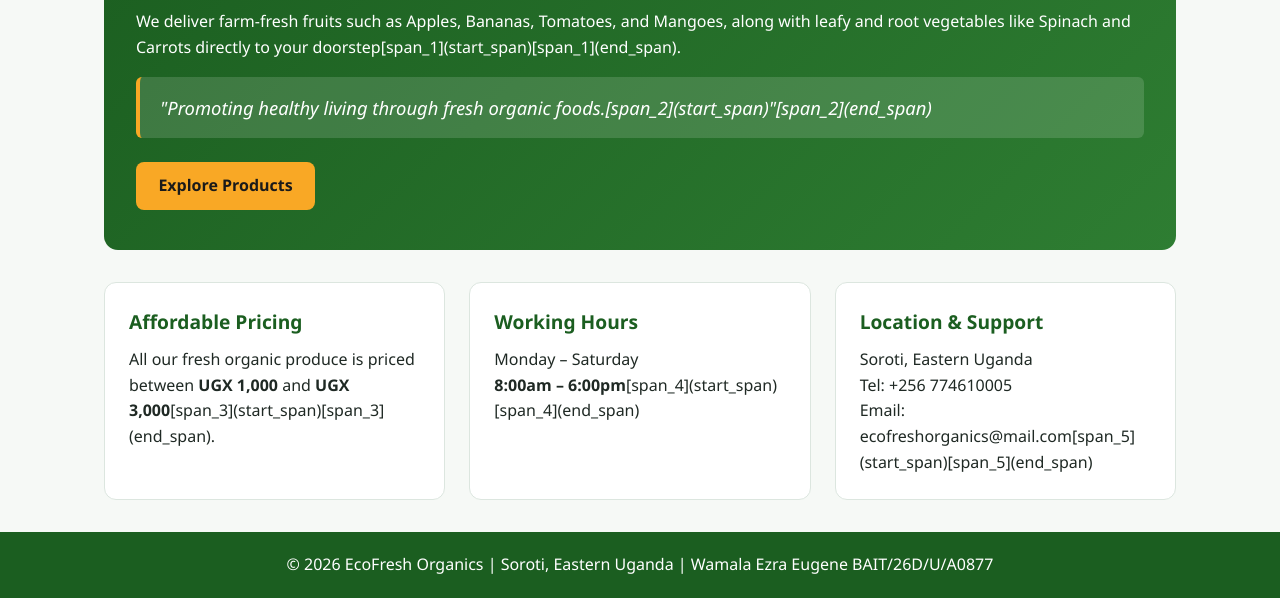
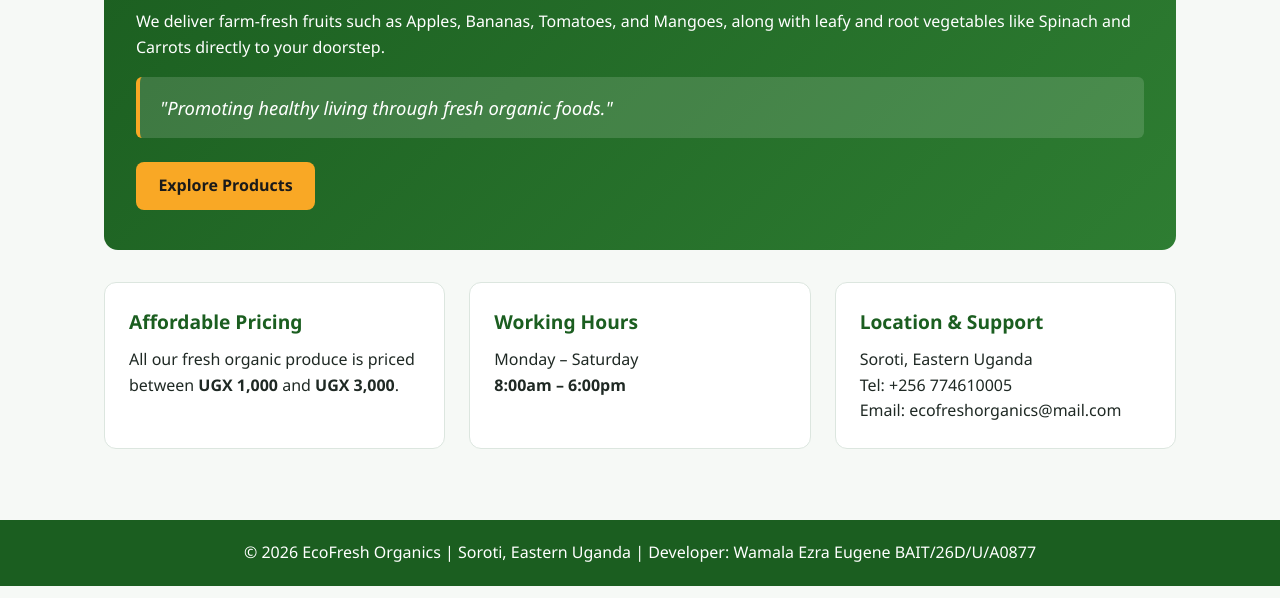
Before and after one commit to badman2343/Ecofresh-Organics, a plain HTML site: page index.html in a window 1280 px wide. Shown: the part 214-812 px from the top of the page. Drawn offline with Linux system fonts and the light colour scheme.

Commit message:
Update index.html

```diff
--- a/index.html
+++ b/index.html
@@ -425,10 +425,10 @@
         <h1>Fresh Organic Fruits &amp; Vegetables Delivered</h1>
         <p>
           We deliver farm-fresh fruits such as Apples, Bananas, Tomatoes, and Mangoes,
-          along with leafy and root vegetables like Spinach and Carrots directly to your doorstep[span_1](start_span)[span_1](end_span).
+          along with leafy and root vegetables like Spinach and Carrots directly to your doorstep.
         </p>
         <blockquote class="mission-quote">
-          "Promoting healthy living through fresh organic foods.[span_2](start_span)"[span_2](end_span)
+          "Promoting healthy living through fresh organic foods."
         </blockquote>
         <a href="#products" class="btn" onclick="navigateTo('products', event)">Explore Products</a>
       </div>
@@ -438,7 +438,7 @@
           <h2>Affordable Pricing</h2>
           <p>
             All our fresh organic produce is priced between <strong>UGX 1,000</strong> and
-            <strong>UGX 3,000</strong>[span_3](start_span)[span_3](end_span).
+            <strong>UGX 3,000</strong>.
           </p>
         </div>
 
@@ -446,7 +446,7 @@
           <h2>Working Hours</h2>
           <p>
             Monday – Saturday<br />
-            <strong>8:00am – 6:00pm</strong>[span_4](start_span)[span_4](end_span)
+            <strong>8:00am – 6:00pm</strong>
           </p>
         </div>
 
@@ -455,7 +455,7 @@
           <p>
             Soroti, Eastern Uganda<br />
             Tel: +256 774610005<br />
-            Email: ecofreshorganics@mail.com[span_5](start_span)[span_5](end_span)
+            Email: ecofreshorganics@mail.com
           </p>
         </div>
       </div>
@@ -560,11 +560,11 @@
       <div class="contact-layout">
         <div class="contact-info-box" aria-label="Company Contact Information">
           <h2>EcoFresh Organics</h2>
-          <p><strong>Mission:</strong> "Promoting healthy living through fresh organic foods.[span_6](start_span)"[span_6](end_span)</p>
-          <p><strong>Email:</strong> ecofreshorganics@mail.com[span_7](start_span)[span_7](end_span)</p>
-          <p><strong>Tel:</strong> +256 774610005[span_8](start_span)[span_8](end_span)</p>
-          <p><strong>Address:</strong> Soroti, Eastern Uganda[span_9](start_span)[span_9](end_span)</p>
-          <p><strong>Working Hours:</strong> Monday – Saturday: 8:00am – 6:00pm[span_10](start_span)[span_10](end_span)</p>
+          <p><strong>Mission:</strong> "Promoting healthy living through fresh organic foods."</p>
+          <p><strong>Email:</strong> ecofreshorganics@mail.com</p>
+          <p><strong>Tel:</strong> +256 774610005</p>
+          <p><strong>Address:</strong> Soroti, Eastern Uganda</p>
+          <p><strong>Working Hours:</strong> Monday – Saturday: 8:00am – 6:00pm</p>
         </div>
 
         <div class="contact-form-box" aria-label="Contact Form">
@@ -613,7 +613,7 @@
 
   <!-- Footer -->
   <footer>
-    <p>&copy; 2026 EcoFresh Organics | Soroti, Eastern Uganda | Wamala Ezra Eugene BAIT/26D/U/A0877</p>
+    <p>&copy; 2026 EcoFresh Organics | Soroti, Eastern Uganda | Developer: Wamala Ezra Eugene BAIT/26D/U/A0877</p>
   </footer>
 
   <script>
@@ -699,4 +699,4 @@
     }
   </script>
 </body>
-  </html>
+            </html>
```
